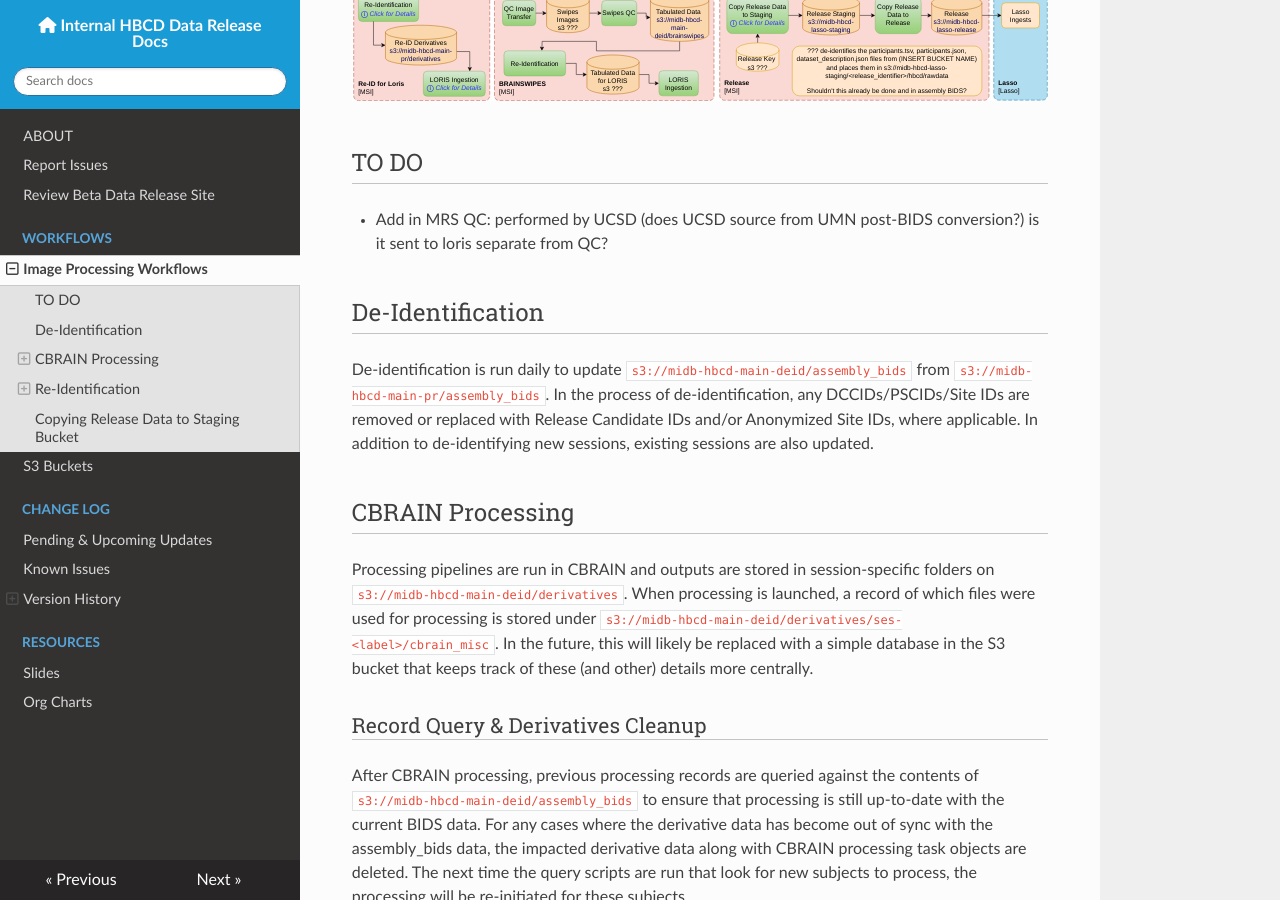
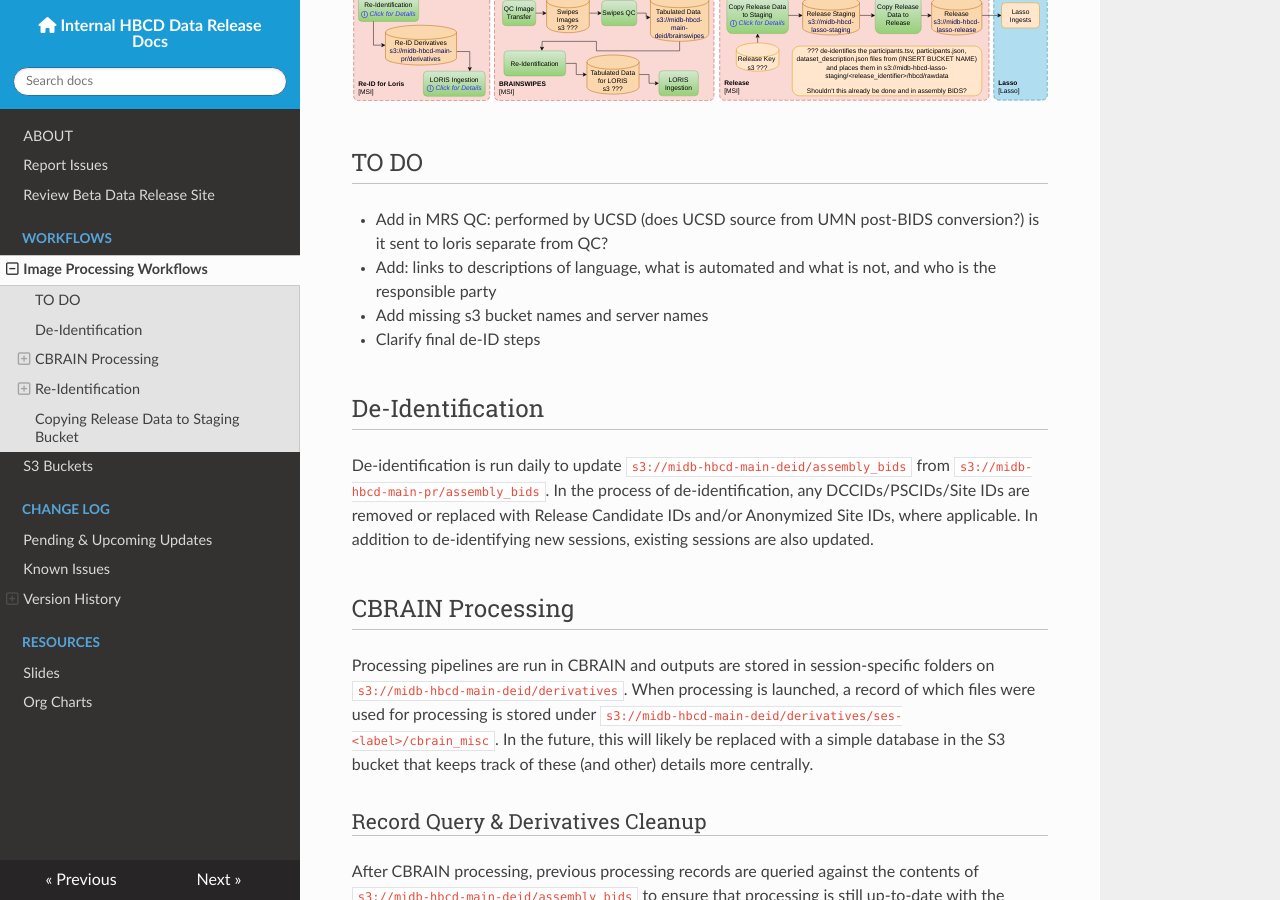
Before and after one commit to DCAN-Labs/hbcd-docs-internal, an MkDocs documentation site: the page built from docs/workflows/imageprocworkflows.md, in a window 1280 px wide and 900 px high, scrolled down 538 px. Built offline with MkDocs 1.6.1, drawn with Linux system fonts in a browser that asks for light colours; nearby versions of some CDN libraries.

Commit message:
update to do list

```diff
--- a/docs/workflows/imageprocworkflows.md
+++ b/docs/workflows/imageprocworkflows.md
@@ -4,6 +4,9 @@
 
 ## TO DO
 - Add in MRS QC: performed by UCSD (does UCSD source from UMN post-BIDS conversion?) is it sent to loris separate from QC?
+- Add: links to descriptions of language, what is automated and what is not, and who is the responsible party
+- Add missing s3 bucket names and server names
+- Clarify final de-ID steps
 
 ## De-Identification
 De-identification is run daily to update `s3://midb-hbcd-main-deid/assembly_bids` from `s3://midb-hbcd-main-pr/assembly_bids`. In the process of de-identification, any DCCIDs/PSCIDs/Site IDs are removed or replaced with Release Candidate IDs and/or Anonymized Site IDs, where applicable. In addition to de-identifying new sessions, existing sessions are also updated.
```
